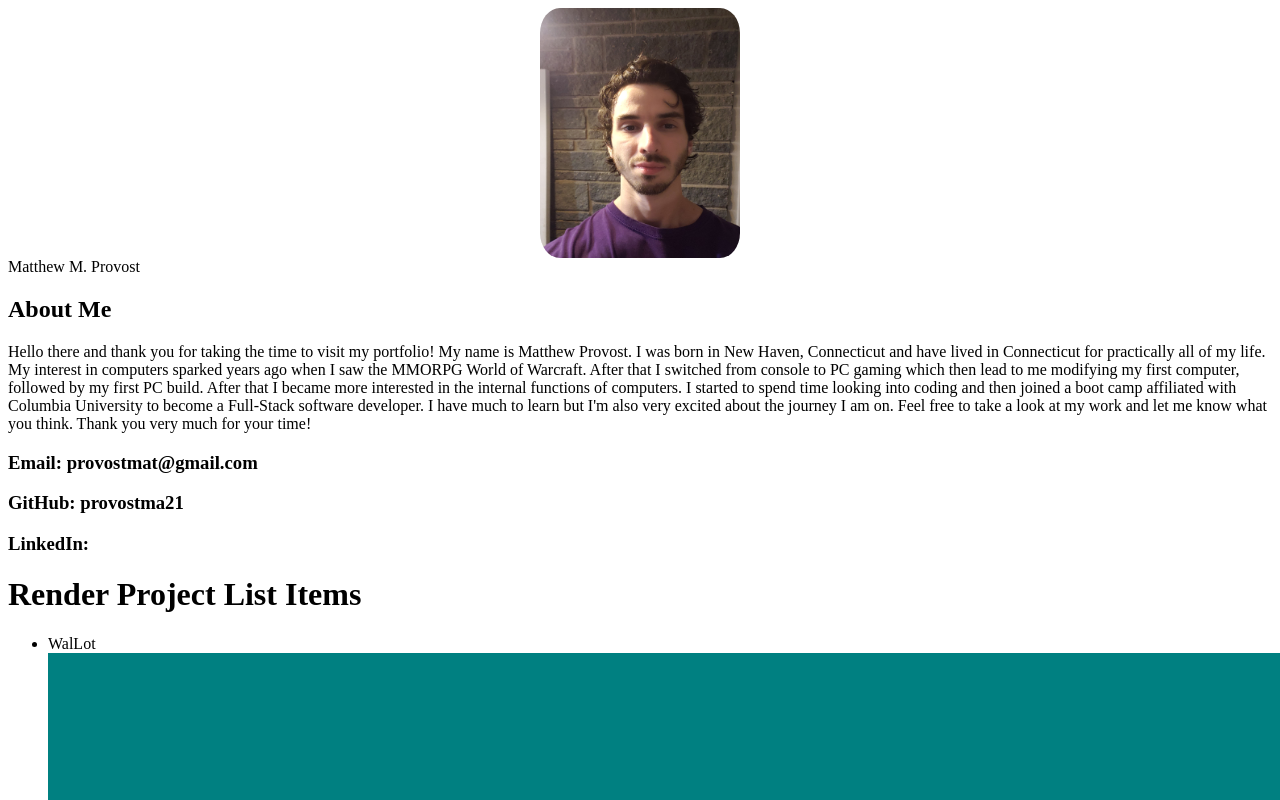
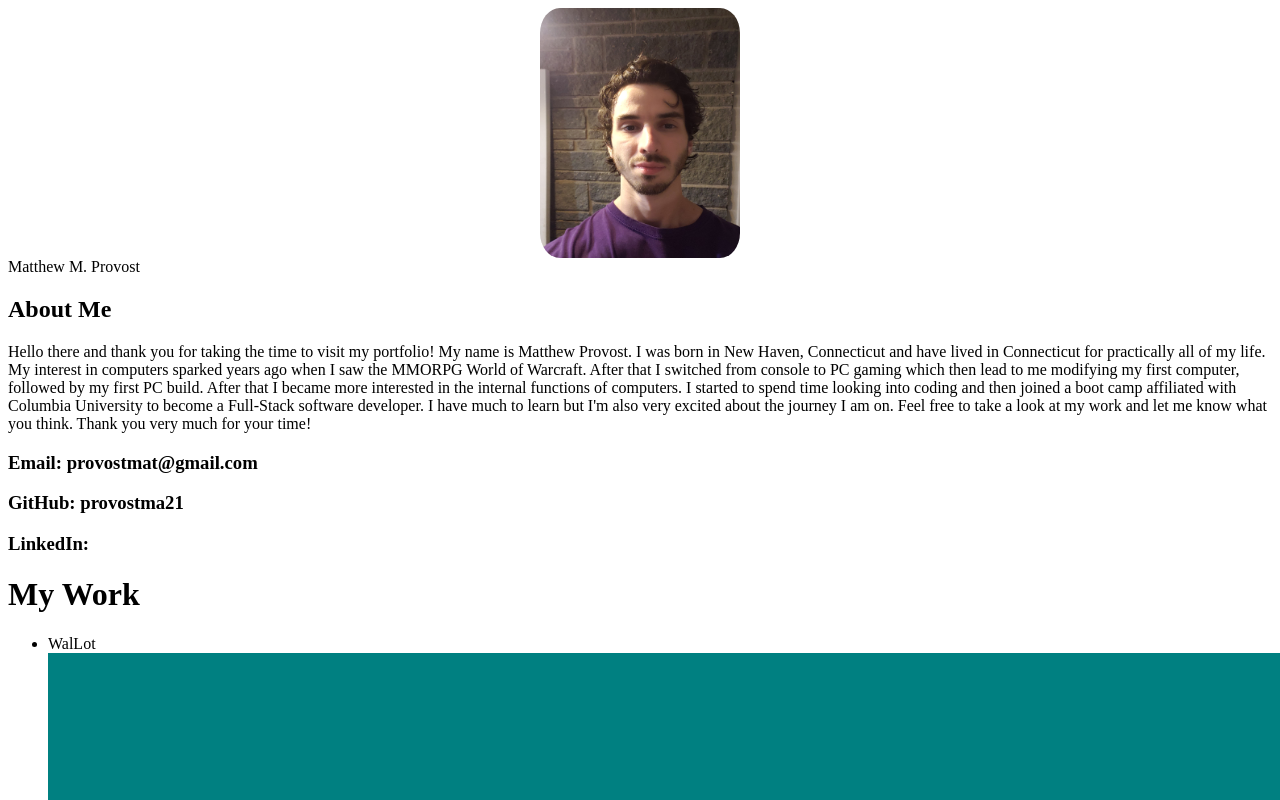
Before and after one commit to provostma21/Portfolio, a React (Create React App) app: page / in a window 1280 px wide. Shown: the top 800 px of the page. Built offline with nearby package versions, Linux system fonts and the light colour scheme.

Commit message:
changed Render Project List Items to My Work

```diff
--- a/src/components/Projects/Projects.js
+++ b/src/components/Projects/Projects.js
@@ -42,7 +42,7 @@ function Project(props) {
   return (
     <div className="container">
       <div>
-        <h1>Render Project List Items</h1>
+        <h1>My Work</h1>
       </div>
       <ul>{arrayDataItems}</ul>
     </div>
```
